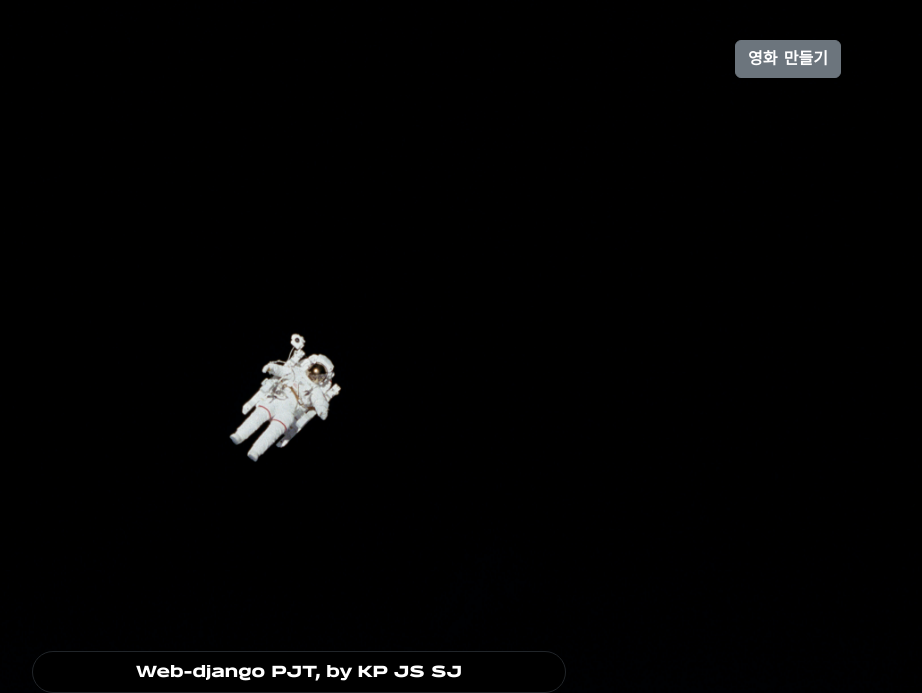
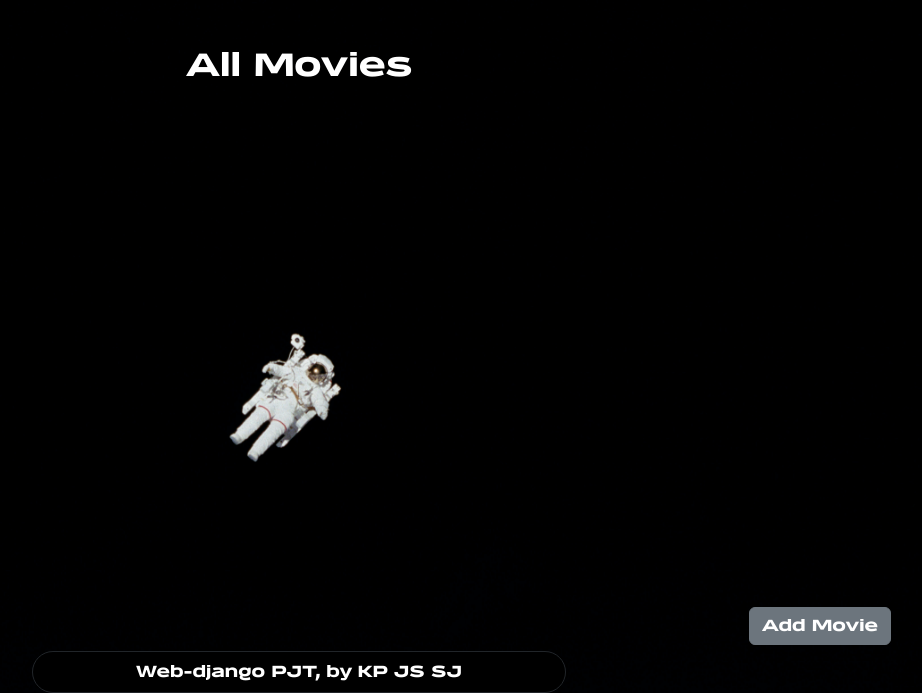
Before and after one commit to wdahlia/1021-Pair-PJT, a Django app: template PJT/articles/templates/articles/index.html in a window 1280 px wide. Shown: the part 107-800 px from the top of the page, without its empty margins (341-1263 px from the left). Run offline with Django 3.2, Linux system fonts and the light colour scheme; the template is opened without the code that fills it, so the values that code supplies are empty; some libraries are stand-ins or nearby versions.

Commit message:
Movie List

```diff
--- a/PJT/articles/templates/articles/index.html
+++ b/PJT/articles/templates/articles/index.html
@@ -3,14 +3,18 @@
 {% block content %}
 
   <div class="container text-center py-5">
-    <div class="row g-4 g-sm-4 g-md-4 row-cols-1 row-cols-sm-2 row-cols-md-3">
+    <h2 class="text-center mb-5 text-white">All Movies</h2>
+    <div class="row g-4 g-sm-4 g-md-5 row-cols-1 row-cols-sm-2 row-cols-md-3">
       {% for movie in movies %}
-        <div class="col">
-            <div class="card border border-5 border-warning shadow-lg text-bg-dark">
-                <a href="{% url 'articles:moviedetail' movie.pk %}">
+        <div class="col mt-5 mb-4">
+          <div class="card h-100 border border-5 border-warning shadow-lg">
+            <a class="text-decoration-none" href="{% url 'articles:moviedetail' movie.pk %}">
+                <h5 class="card-header fw-bold py-3 bg-black text-light">
+                    {{ movie.title }}
+                </h5>
               {% if movie.thumbnail %}
                 <div class="card-hover">
-                        <img src="{{ movie.thumbnail.url }}" class="card-img-top" alt="...">
+                  <img src="{{ movie.thumbnail.url }}" class="card-img-top" alt="{{ movie.thumbnail }}">
                 </div>
               {% else %}
                 <div class="card-hover">
@@ -18,15 +22,15 @@
                 </div>
               {% endif %}
             </a>
-                <div class="card-body">
-                    <h5 class="card-title m-0 fw-light">{{ movie.title }}</h5>
-                </div>
+            {% comment %} <div class="card-body">
+              <h5 class="card-title m-0 fw-bold">{{ movie.title }}</h5>
+            </div> {% endcomment %}
           </div>
         </div>
       {% endfor %}
     </div>
-    <div class="d-flex justify-content-end">
-        <a class="btn btn-secondary m-3 fw-bold" href="{% url 'articles:movie' %}">영화 만들기</a>
+    <div class="d-flex justify-content-end mt-4 fixed-bottom">
+        <a class="btn btn-secondary m-5 fw-bold" href="{% url 'articles:movie' %}">Add Movie</a>
     </div>
   </div>
 
--- a/PJT/articles/views.py
+++ b/PJT/articles/views.py
@@ -9,12 +9,11 @@ from django.db.models import Avg, Max, Min, Sum
 
 def index(request):
     reviews = Review.objects.all()
-    movies = Movie.objects.all()
+    movies = Movie.objects.order_by('-pk')
     context = {
         "reviews": reviews,
         "movies": movies,
     }
-
     return render(request, "articles/index.html", context)
 
 
--- a/PJT/templates/base.html
+++ b/PJT/templates/base.html
@@ -47,7 +47,7 @@
           {% else %}
             <ul class="navbar-nav">
               <li class="nav-item mx-2">
-                <a class="nav-link" href="#">Hello, Guest</a>
+                <a class="nav-link" href="{% url 'accounts:login' %}">Hello, Guest</a>
               </li>
 
               <a class="nav-link" href="{% url 'accounts:login' %}">Login</a>
```
Also changed, not shown: PJT/db.sqlite3. Lines whose indentation alone changed are shown as unchanged.
